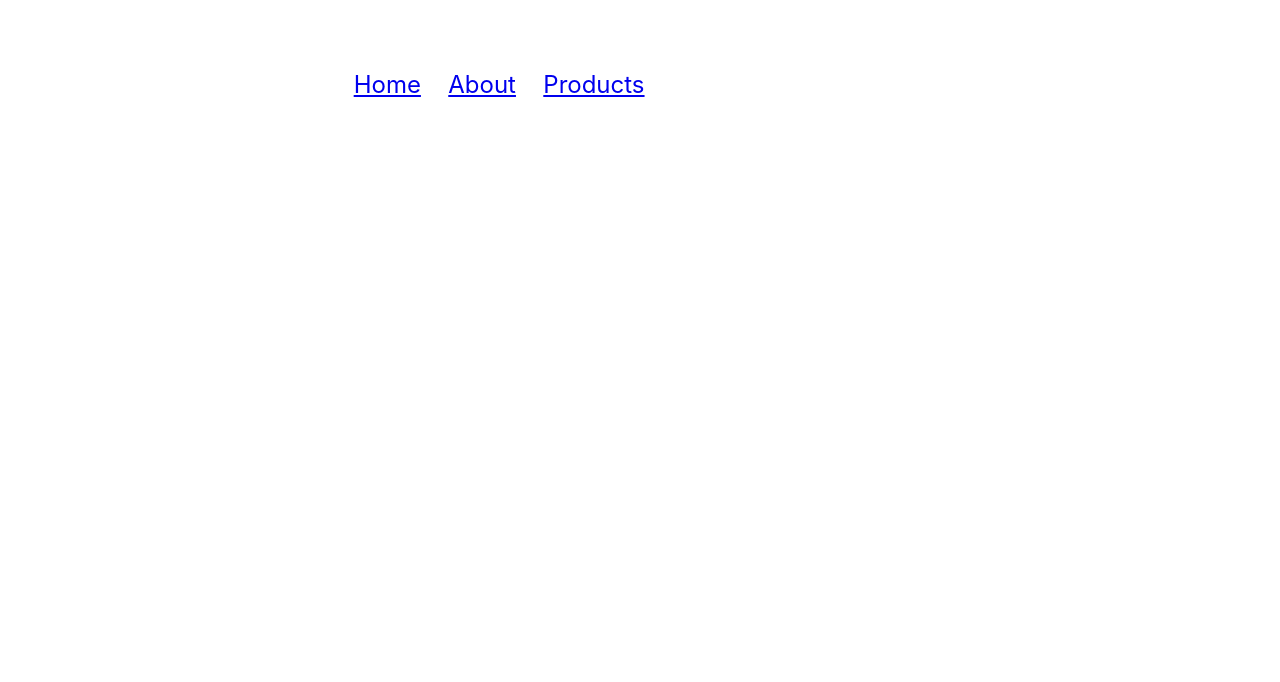
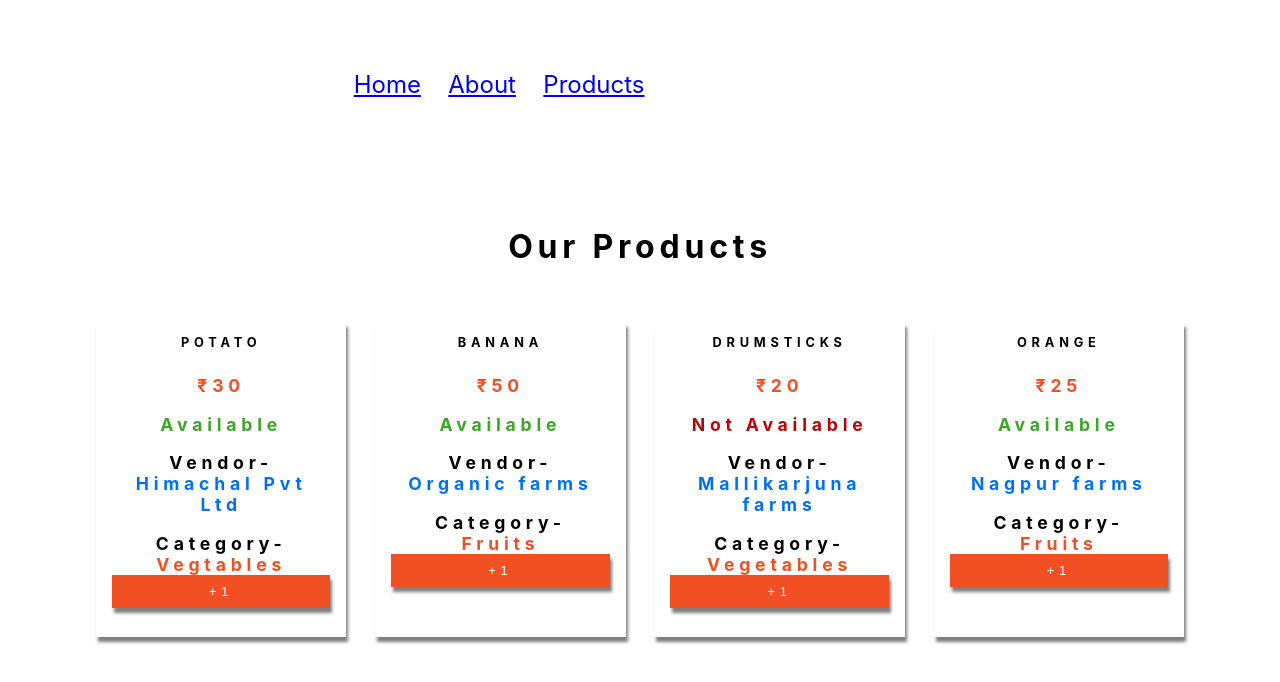
Before and after one commit to arunpratapsingh17/food_bazaar, a React (Create React App) app: page /products in a window 1280 px wide. Shown: the top 682 px of the page. Built offline with nearby package versions, Linux system fonts and the light colour scheme.

Commit message:
Worked on the product page

```diff
--- a/src/App.css
+++ b/src/App.css
@@ -13,6 +13,8 @@
   --mainGrey: #ececec;
   --darkGrey: #afafaf;
   --mainRed: #bd0303;
+  --mainGreen:#3aa822;
+  --mainBlue:#0070f3;
   --mainTransition: all 0.3s linear;
   --mainSpacing: 0.3rem;
   --lightShadow: 2px 5px 3px 0px rgba(0, 0, 0, 0.5);
@@ -197,3 +199,61 @@
   margin-bottom: 0;
   font-size: 1.1rem;
 }
+.product-availability-yes {
+  color: var(--mainGreen);
+  font-weight: bold;
+  margin-bottom: 0;
+  font-size: 1.1rem;
+}
+.product-availability-no {
+  color: var(--mainRed);
+  font-weight: bold;
+  margin-bottom: 0;
+  font-size: 1.1rem;
+}
+.product-vendor{
+  color: var(--mainBlue);
+  font-weight: bold;
+  margin-bottom: 0;
+  font-size: 1.1rem;
+}
+.product-category{
+  color: var(--primaryColor);
+  font-weight: bold;
+  margin-bottom: 0;
+  font-size: 1.1rem;
+}
+
+.btn,
+.btn-primary {
+  text-transform: uppercase;
+  letter-spacing: var(--mainSpacing);
+  color: var(--primaryColor);
+  border: 2px solid var(--primaryColor);
+  padding: 0.45rem 0.8rem;
+  display: inline-block;
+  transition: var(--mainTransition);
+  cursor: pointer;
+  font-size: 0.8rem;
+  background: transparent;
+}
+.btn:hover {
+  background: var(--primaryColor);
+  color: var(--mainWhite);
+}
+.btn-primary {
+  background: var(--primaryColor);
+  color: var(--mainWhite);
+  border-color: var(--primaryColor);
+}
+.btn-primary:hover {
+  background: transparent;
+  color: var(--primaryColor);
+}
+.btn-block {
+  width: 100%;
+  display: block;
+  margin: 0 auto;
+  box-shadow: var(--lightShadow);
+  text-align: center;
+}
--- /dev/null
+++ b/src/components/Product.js
@@ -0,0 +1,28 @@
+import React from 'react'
+
+const Product = (item) => {
+    console.log(item);
+    return (
+        <article className="product">
+            <div className="product-footer">
+                <p className="product-title">{item.name}</p>
+                <p className="product-price">₹{item.price}</p>
+                {item.available?(<p className="product-availability-yes">Available</p>):(<p className="product-availability-no">Not Available</p>)}
+                <p className="product-vendor"><span style={{color:'black',fontWeight:'bold'}}>Vendor-</span><br />{item.vendor}</p>
+                <p className="product-category"><span style={{color:'black',fontWeight:'bold'}}>Category-</span><br />{item.category}</p>
+                <button
+                    className="btn btn-primary btn-block"
+                    onClick={() => {
+                        //Add to cart
+                        // addToCart(product);
+                        // history.push("/cart");
+                }}
+                >
+                 +1
+                </button>
+            </div>
+    </article>
+    )
+}
+
+export default Product
--- a/src/components/ProductList.js
+++ b/src/components/ProductList.js
@@ -1,11 +1,17 @@
 import React from 'react'
+import Product from './Product';
 
-const ProductList = (data) => {
-    console.log(data);
+const ProductList = ({data}) => {
+    // console.log(data);
     return (
-        <div>
-
+        <section className="section">
+        <h2 className="section-title">Our Products</h2>
+        <div className="products-center">
+          {data.map((item) => {
+            return <Product key={item.id} {...item} />;
+          })}
         </div>
+      </section>
     )
 }
 
--- a/src/pages/Products.js
+++ b/src/pages/Products.js
@@ -4,6 +4,7 @@ import ProductList from '../components/ProductList';
 import DataContext, { DataConsumer } from "../context/context"
 const Products = () => {
     const data1 = useContext(DataContext);
+    // console.log(data1);
     useEffect(()=>{
 
     },[])
```
